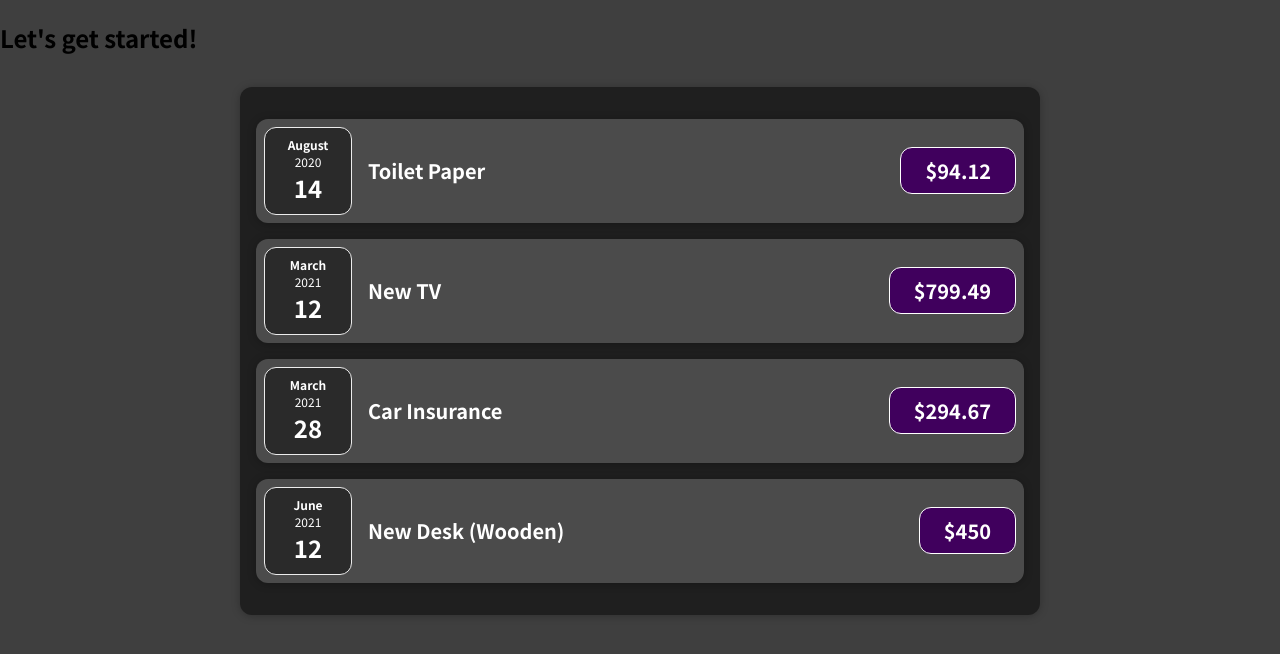
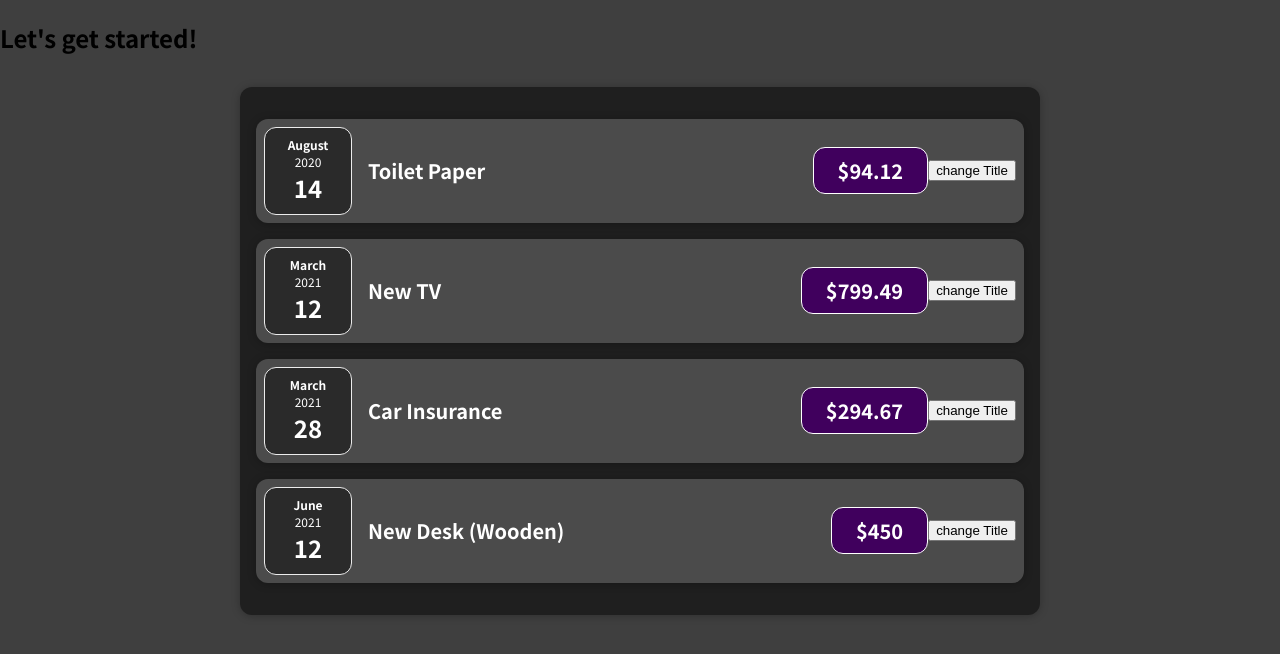
Before and after one commit to HamidrezaBahmani/ExpenseTracker, a React (Create React App) app: page / in a window 1280 px wide. Shown: the top 654 px of the page. Built offline with nearby package versions, Linux system fonts and the light colour scheme.

Commit message:
Working with State

```diff
--- a/src/App.js
+++ b/src/App.js
@@ -1,6 +1,6 @@
 import Expenses from "./components/Expenses/Expenses";
 
-function App() {
+const App = () => {
   const expenses = [
     {
       id: "e1",
@@ -29,6 +29,6 @@
       <Expenses items={expenses} />
     </div>
   );
-}
+};
 
 export default App;
--- a/src/components/Expenses/ExpenseDate.js
+++ b/src/components/Expenses/ExpenseDate.js
@@ -1,5 +1,5 @@
 import "./ExpenseDate.css";
-function ExpenseDate(props) {
+const ExpenseDate = (props) => {
   const month = props.date.toLocaleString("en-US", { month: "long" });
   const day = props.date.toLocaleString("en-US", { day: "2-digit" });
   const year = props.date.getFullYear();
@@ -11,5 +11,5 @@
       <div className="expense-date__day">{day}</div>
     </div>
   );
-}
+};
 export default ExpenseDate;
--- a/src/components/Expenses/ExpenseItem.js
+++ b/src/components/Expenses/ExpenseItem.js
@@ -1,15 +1,22 @@
+import { useState } from "react";
 import "./ExpenseItem.css";
 import Card from "../UI/Card";
 import ExpenseDate from "./ExpenseDate";
-function ExpenseItem(props) {
+const ExpenseItem = (props) => {
+  const [title, setTitle] = useState(props.title);
+
+  const clickHandler = () => {
+    setTitle("Updated");
+  };
   return (
     <Card className="expense-item">
       <ExpenseDate date={props.date} />
       <div className="expense-item__description">
-        <h2>{props.title}</h2>
+        <h2>{title}</h2>
         <div className="expense-item__price">${props.amount}</div>
       </div>
+      <button onClick={clickHandler}>change Title</button>
     </Card>
   );
-}
+};
 export default ExpenseItem;
--- a/src/components/Expenses/Expenses.js
+++ b/src/components/Expenses/Expenses.js
@@ -2,7 +2,7 @@
 import Card from "../UI/Card";
 import "./Expenses.css";
 
-function Expenses(props) {
+const Expenses = (props) => {
   return (
     <Card className="expenses">
       <ExpenseItem
@@ -27,6 +27,6 @@
       />
     </Card>
   );
-}
+};
 
 export default Expenses;
--- a/src/components/UI/Card.js
+++ b/src/components/UI/Card.js
@@ -1,6 +1,6 @@
 import "./Card.css";
-function Card(props) {
+const Card = (props) => {
   const classes = "card " + props.className;
   return <div className={classes}>{props.children}</div>;
-}
+};
 export default Card;
```
